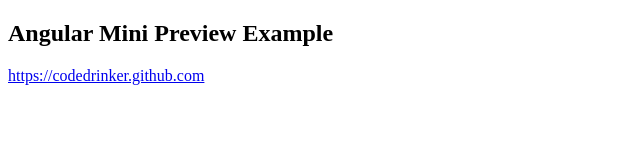
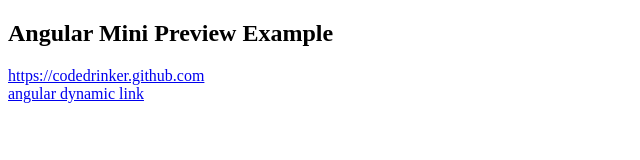
Before and after one commit to codedrinker/angular-mini-preview, a website: page demo/index.html in a window 1280 px wide. Shown: the whole page, without its empty margins (0-640 px from the left). Drawn offline with nearby package versions, Linux system fonts and the light colour scheme; files that its build step writes are made by us from their sources.

Commit message:
fix can not open angular bind data url

```diff
--- a/demo/index.html
+++ b/demo/index.html
@@ -26,7 +26,9 @@
 <body>
     <div class="container" ng-controller="AppCtrl">
         <h2>Angular Mini Preview Example</h2>
-        <a href="https://codedrinker.github.com" mini-preview="{width: 300, height: 200, scale: 0.25, prefetch: 'pageload'}">https://codedrinker.github.com</a>
+        <a href="https://codedrinker.github.com" mini-preview>https://codedrinker.github.com</a>
+        <br>
+        <a href="{{'https://codedrinker.github.com'}}" mini-preview>{{'angular dynamic link'}}</a>
     </div>
 </body>
 
--- a/src/js/angular-mini-preview.js
+++ b/src/js/angular-mini-preview.js
@@ -3,6 +3,7 @@
 
 var AngularMiniPreview = function(element, attrs) {
     this.element = element;
+    this.attrs = attrs;
     this.element.addClass(prefix + '-anchor');
     this.generate();
 };
@@ -61,7 +62,7 @@
     preview: function() {
         var frame = this.element.find('iframe');
         if (!!frame) {
-            frame.attr('src', this.element.attr('href'));
+            frame.attr('src', this.attrs.href);
         }
     }
 };
```
Also changed, not shown: demo/js/angular-mini-preview.min.js, dist/js/angular-mini-preview.min.js.
